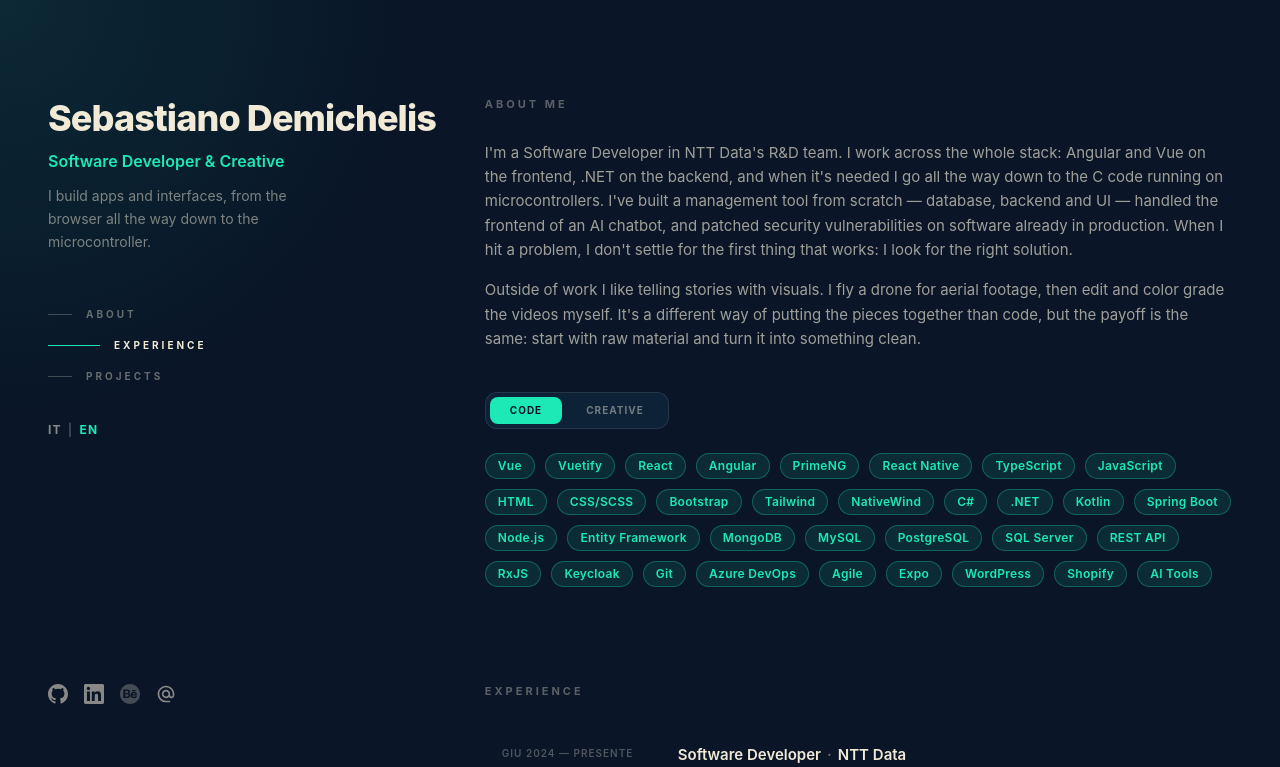
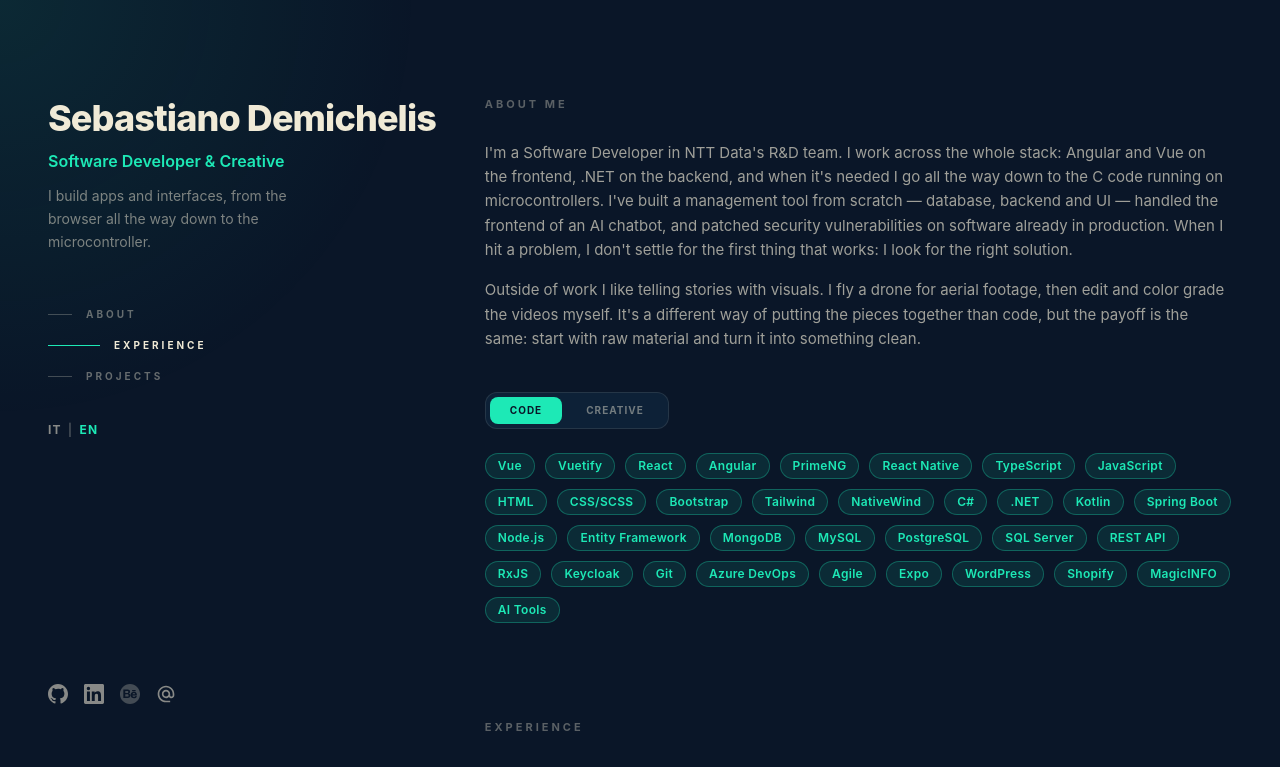
Before and after one commit to deeeemiss/portfolio, a React (Vite) app: page / in a window 1280 px wide. Shown: the top 767 px of the page. Built offline with nearby package versions, Linux system fonts and the light colour scheme.

Commit message:
feat: add MagicINFO to general skills
Co-Authored-By: Claude Sonnet 4.6 <noreply@anthropic.com>

```diff
--- a/src/data/skills.ts
+++ b/src/data/skills.ts
@@ -4,7 +4,7 @@ export const codeSkills: string[] = [
   'Bootstrap', 'Tailwind', 'NativeWind', 'C#', '.NET', 'Kotlin', 'Spring Boot',
   'Node.js', 'Entity Framework', 'MongoDB', 'MySQL', 'PostgreSQL', 'SQL Server',
   'REST API', 'RxJS', 'Keycloak', 'Git', 'Azure DevOps', 'Agile',
-  'Expo', 'WordPress', 'Shopify', 'AI Tools',
+  'Expo', 'WordPress', 'Shopify', 'MagicINFO', 'AI Tools',
 ]
 
 export const creativeSkills: string[] = [
```
